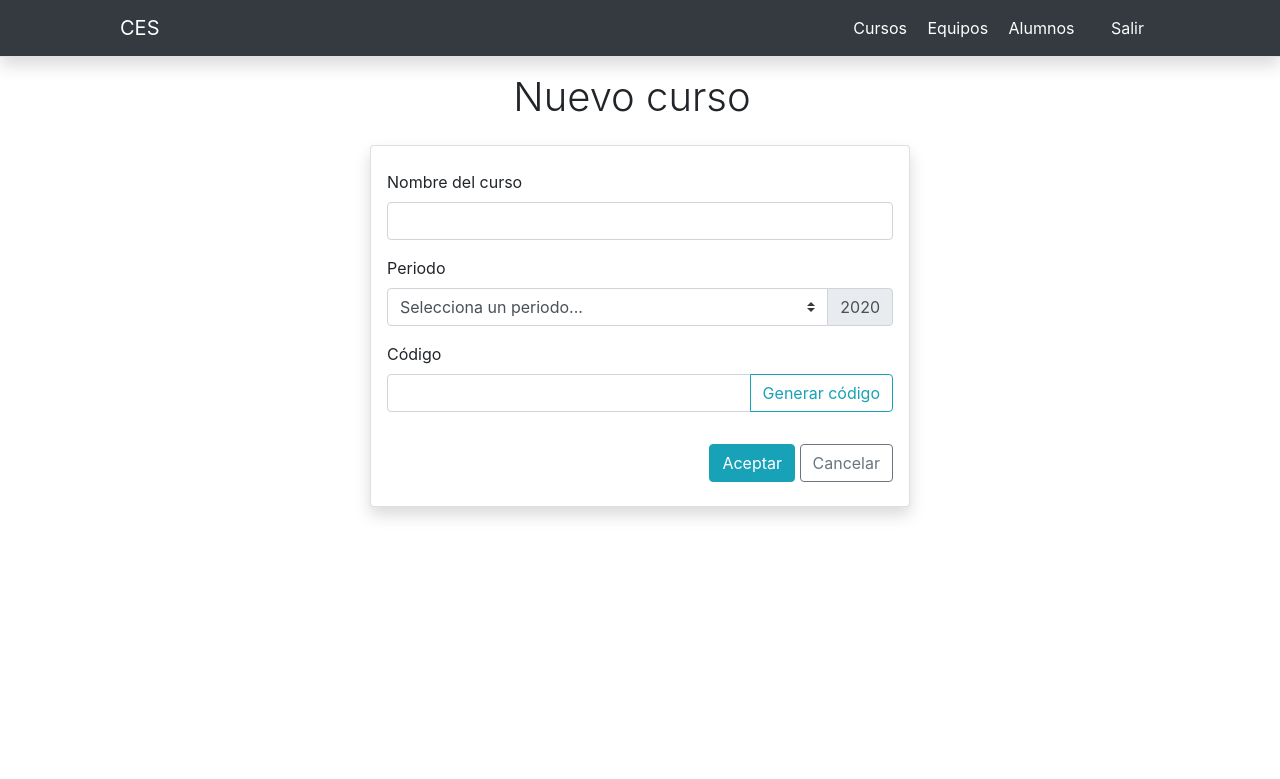
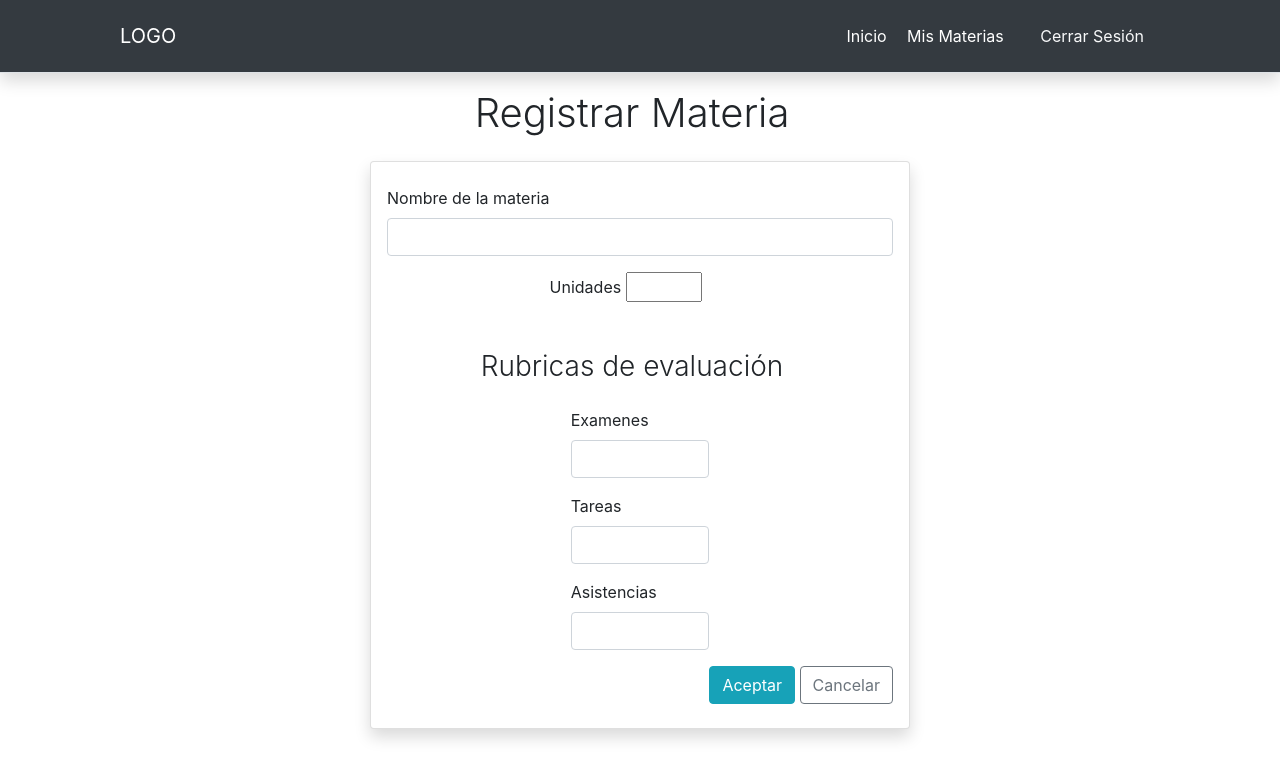
Before and after one commit to JoelPatricio/gestorCursos, a PHP site: page /nuevaClase.php in a window 1280 px wide. Shown: the top 779 px of the page. Run offline with PHP 8.4, Linux system fonts and the light colour scheme.

Commit message:
Terminado crear materia

```diff
--- a/nuevaClase.php
+++ b/nuevaClase.php
@@ -26,15 +26,14 @@
 
 <body>
   <!-- Barra de navegación -->
-  <div class="d-flex flex-column flex-md-row align-items-center p-3 px-md-4 bg-dark border-bottom shadow">
-    <h5 class="ml-lg-5 pl-lg-5 my-0 mr-md-auto font-weight-normal text-white">CES</h5>
+  <div class="d-flex flex-column flex-md-row align-items-center p-4 px-md-4 bg-dark border-bottom shadow">
+    <h5 class="ml-lg-5 pl-lg-5 my-0 mr-md-auto font-weight-normal text-white">LOGO</h5>
     <nav class="my-2 my-md-0 mr-md-3">
-      <a class="px-2 text-white" href="cursos.php">Cursos</a>
+      <a class="px-2 text-white" href="cursos.php">Inicio</a>
       <!-- En duda -->
-      <a class="px-2 text-white" href="#">Equipos</a>
-      <a class="px-2 text-white" href="#">Alumnos</a>
+      <a class="px-2 text-white" href="#">Mis Materias</a>
       <!--  -->
-      <a class="mr-lg-5 pr-lg-5 pl-4 text-light" href="login_profesor.html">Salir</a>
+      <a class="mr-lg-5 pr-lg-5 pl-4 text-light" href="login_profesor.html">Cerrar Sesión</a>
     </nav>
   </div>
 
@@ -42,7 +41,7 @@
   <div class="container-md">
     <!-- Título -->
     <div class="row justify-content-center align-items-center my-3">
-      <h1 class="font-weight-light text-center mr-3">Nuevo curso</h1>
+      <h1 class="font-weight-light text-center mr-3">Registrar Materia</h1>
     </div>
     <!-- Formulario -->
     <div class="row justify-content-center">
@@ -50,34 +49,33 @@
         <form action="" class="card shadow px-3 py-4" method="POST">
           <!-- Nombre -->
             <div class="form-group">
-            <label for="nombre">Nombre del curso</label>
+                <label for="nombre">Nombre de la materia</label>
                 <input required type="text" class="form-control" name="nombre" id="nombre">
             </div>
           <!-- Periodo -->
-          <div class="form-group">
-            <label for="periodo">Periodo</label>
-            <div class="input-group">
-              <select class="custom-select" id="periodo" required name="periodo">
-                <option selected disabled value="">Selecciona un periodo...</option>
-                <option value="Primavera">Primavera</option>
-                <option value="Verano">Verano</option>
-                <option value="Otono">Otoño</option>
-              </select>
-              <div class="input-group-append">
-                <span class="input-group-text">2020</span>
+            <div class="form-group align-self-center col-5">
+                <label for="tentacles">Unidades</label>
+                <input class="form-group" type="number" id="tentacles" name="tentacles" min="1" max="5">
             </div>
+          <!-- Rubricas -->
+            <div class="row justify-content-center align-items-center my-3">
+                <h3 class="font-weight-light text-center mr-3">Rubricas de evaluación</h3>
             </div>
+            <div class="form-group col-4 align-self-center">
+                <label for="nombre">Examenes</label>
+                <input required type="number" class="form-control" name="nombre" id="nombre">
             </div>
-          <!-- Código -->
-          <div class="form-group">
-            <label for="codigo">Código</label>
-            <div class="input-group mb-3">
-              <input type="text" class="form-control" id="codigo" required name="codigo">
-              <div class="input-group-append">
-                <button class="btn btn-outline-info" type="button" id="generar">Generar código</button>
+            <div class="form-group col-4 align-self-center">
+                <label for="nombre">Tareas</label>
+                <input required type="number" class="form-control" name="nombre" id="nombre">
             </div>
+            <div class="form-group col-4 align-self-center">
+                <label for="nombre">Asistencias</label>
+                <input required type="number" class="form-control" name="nombre" id="nombre">
             </div>
-          </div>
+
+
+
           <div class="text-right">
             <input type="submit" class="btn btn-info" value="Aceptar">
             <a href="cursos.php" class="btn btn-outline-secondary">Cancelar</a>
```
Lines whose indentation alone changed are shown as unchanged.
